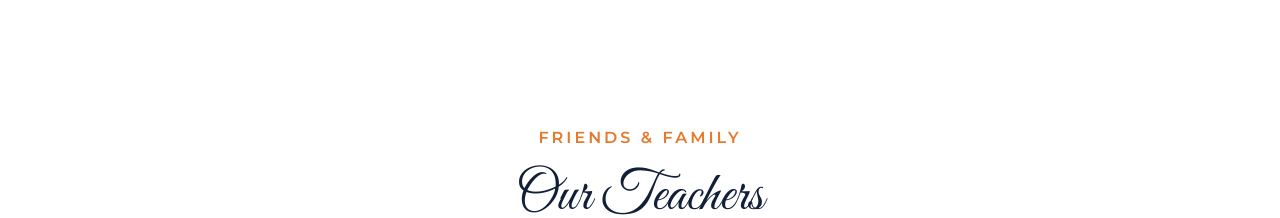
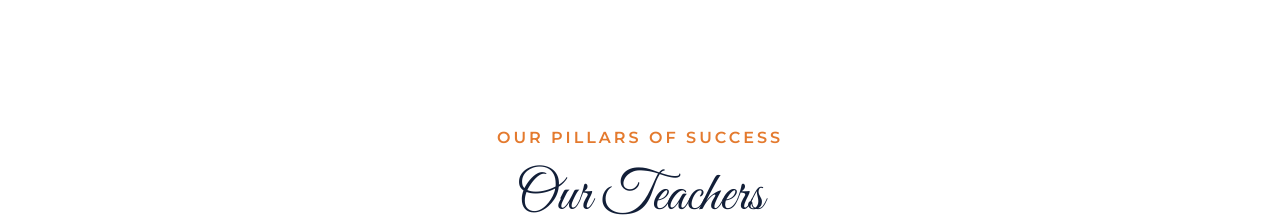
Before and after one commit to LiyanageMX/liyanagemx.github.io, a plain HTML site: page index.html in a window 1280 px wide. Shown: the part 5880-6098 px from the top of the page. Drawn offline with nearby package versions, Linux system fonts and the light colour scheme.

Commit message:
update 1.1

```diff
--- a/index.html
+++ b/index.html
@@ -306,7 +306,7 @@
     <div class="container-fluid py-5" id="family">
         <div class="container pt-5 pb-3">
             <div class="section-title position-relative text-center">
-                <h6 class="text-uppercase text-primary mb-3" style="letter-spacing: 3px;">Friends & Family</h6>
+                <h6 class="text-uppercase text-primary mb-3" style="letter-spacing: 3px;"> Our Pillars of Success</h6>
                 <h1 class="font-secondary display-4">Our Teachers</h1>
                 <i class="far fa-heart text-dark"></i>
             </div>
```
